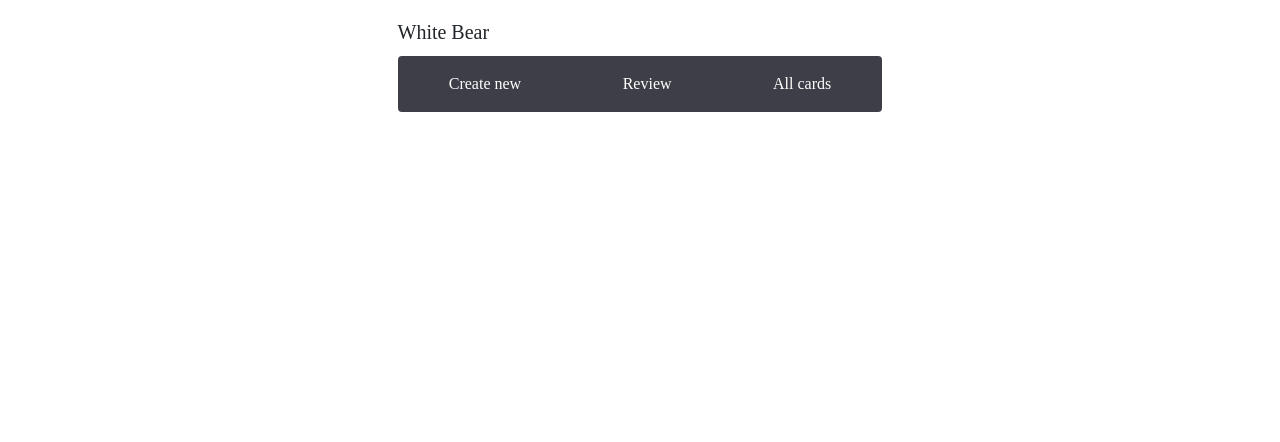
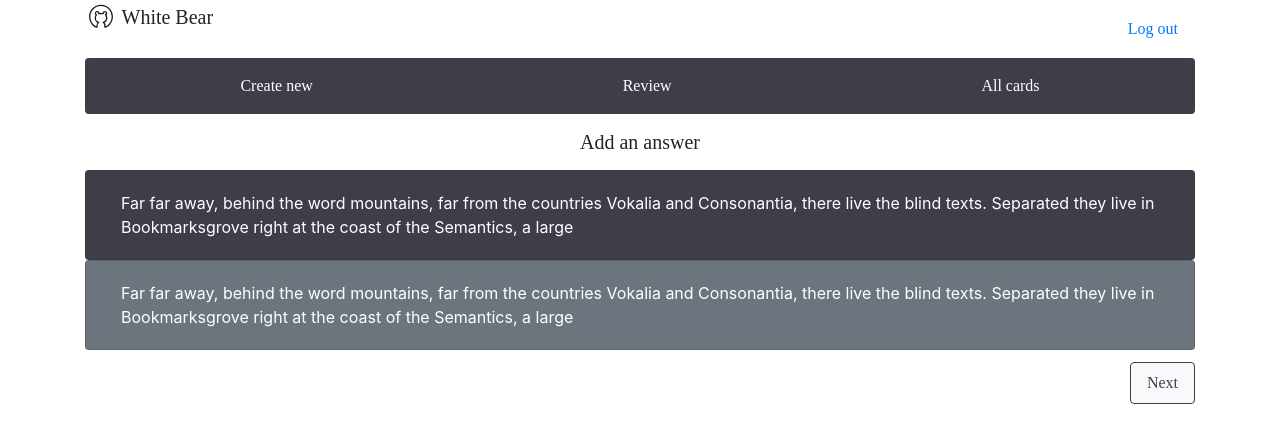
Before and after one commit to TyCoolidge/white-bear-prototype, a plain HTML site: page create-answer.html in a window 1280 px wide. Drawn offline with Linux system fonts and the light colour scheme.

Commit message:
Formatting app

```diff
--- a/create-answer.html
+++ b/create-answer.html
@@ -8,19 +8,52 @@
   </head>
   <body>
     <div class="container">
-      <div class="col-md-6 offset-md-3">
-        <div class="card-body">
-          <h3 class="card-title">White Bear</h3>
+      <div class="row">
+        <div class="col-12">
+          <img src="icons/logo-app.svg" width="32px;" />
+
+          <h3 class="d-inline-block card-title">White Bear</h3>
+          <button class="btn btn-link float-right">Log out</button>
           <div
             class="btn-group"
-            role="group"
+            role="navigation"
             style="width: 100%;"
-            aria-label="Basic example"
+            aria-label="navigation"
           >
-            <button type="button" class="btn btn-primary">Create new</button>
+            <button
+              type="button"
+              class="btn btn-primary tab-separator tab-active"
+            >
+              Create new
+            </button>
             <button type="button" class="btn btn-primary">Review</button>
             <button type="button" class="btn btn-primary">All cards</button>
           </div>
+          <h4 class="my-4 text-center">Add an answer</h4>
+
+          <div class="card bg-primary col-md-12">
+            <div class="card-body" style="color: white;">
+              Far far away, behind the word mountains, far from the countries
+              Vokalia and Consonantia, there live the blind texts. Separated
+              they live in Bookmarksgrove right at the coast of the Semantics, a
+              large
+            </div>
+          </div>
+          <div class="card bg-secondary col-md-12">
+            <div class="card-body" style="color: white;">
+              Far far away, behind the word mountains, far from the countries
+              Vokalia and Consonantia, there live the blind texts. Separated
+              they live in Bookmarksgrove right at the coast of the Semantics, a
+              large
+            </div>
+          </div>
+          <button
+            type="button"
+            class="btn btn-outline-primary btn-light md my-3"
+            style="float: right;"
+          >
+            Next
+          </button>
         </div>
       </div>
     </div>
--- a/style/style.scss
+++ b/style/style.scss
@@ -23,13 +23,17 @@ h4 {
 p {
   font-size: 16px;
   font-family: "Noto Serif Regular";
-  text-align: justify;
+  text-align: none;
 }
 
 button,
 a {
   border-radius: 4px;
   font-family: "Noto Sans Bold";
+}
+
+.btn-outline {
+  border-width: 2px;
 }
 
 button.btn {
```
Also changed, not shown: style/dist.css.
